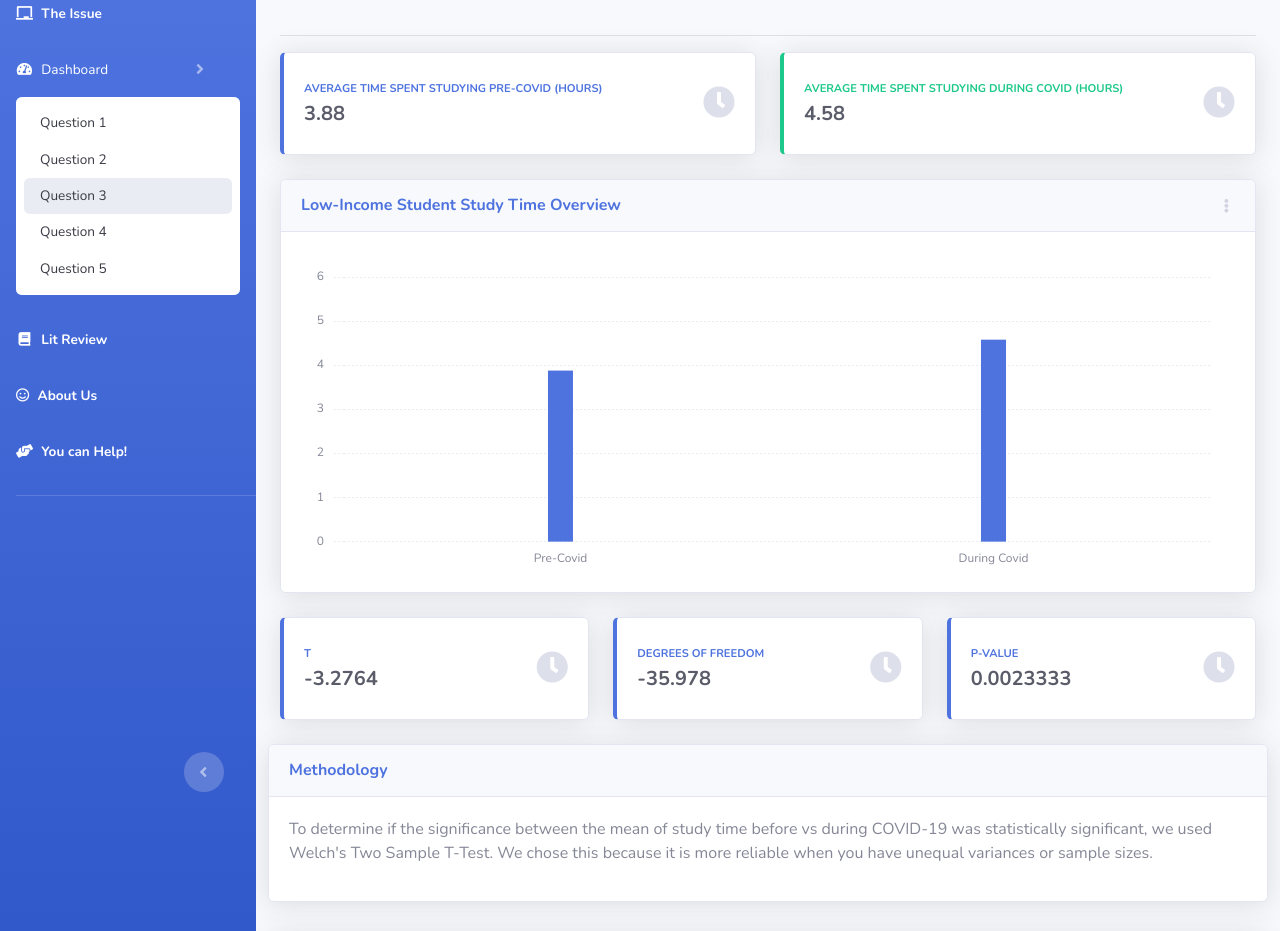
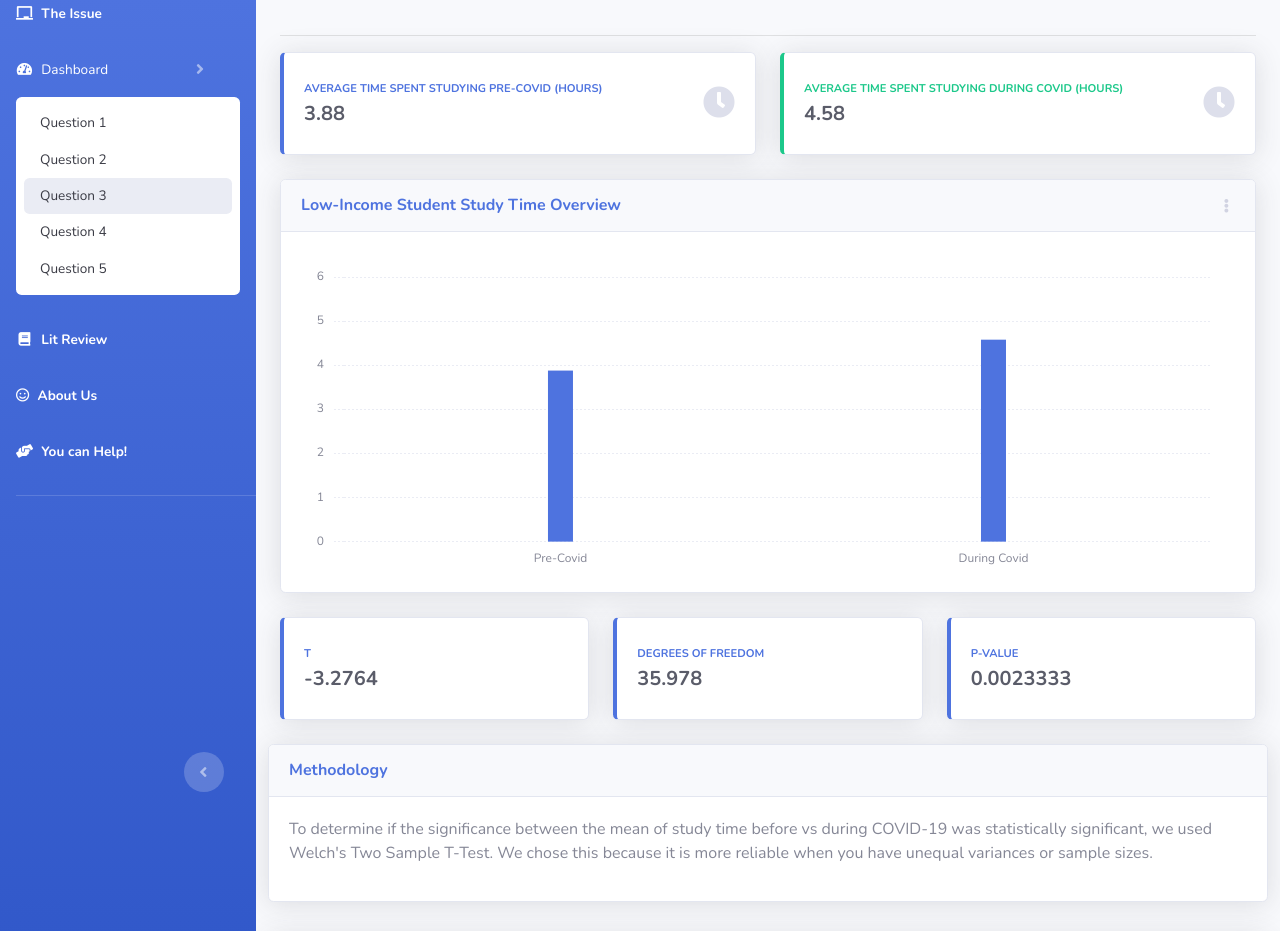
Before and after one commit to maddiegabriel/thedigitaldivide, a website: page dashboard/question3.html in a window 1280 px wide. Shown: the part 163-1094 px from the top of the page. Drawn offline with nearby package versions, Linux system fonts and the light colour scheme.

Commit message:
Minor fixes

```diff
--- a/dashboard/question3.html
+++ b/dashboard/question3.html
@@ -200,9 +200,6 @@
                                         </div>
                                         <div class="h5 mb-0 font-weight-bold text-gray-800">-3.2764</div>
                                     </div>
-                                    <div class="col-auto">
-                                        <i class="fas fa-clock fa-2x text-gray-300"></i>
-                                    </div>
                                 </div>
                             </div>
                         </div>
@@ -216,10 +213,7 @@
                                         <div class="text-xs font-weight-bold text-primary text-uppercase mb-1">
                                             Degrees of freedom
                                         </div>
-                                        <div class="h5 mb-0 font-weight-bold text-gray-800">-35.978</div>
-                                    </div>
-                                    <div class="col-auto">
-                                        <i class="fas fa-clock fa-2x text-gray-300"></i>
+                                        <div class="h5 mb-0 font-weight-bold text-gray-800">35.978</div>
                                     </div>
                                 </div>
                             </div>
@@ -235,9 +229,6 @@
                                             p-value
                                         </div>
                                         <div class="h5 mb-0 font-weight-bold text-gray-800">0.0023333</div>
-                                    </div>
-                                    <div class="col-auto">
-                                        <i class="fas fa-clock fa-2x text-gray-300"></i>
                                     </div>
                                 </div>
                             </div>
```
Also changed, not shown: dashboard/question4.html (+0 -9 lines), 1 other file.
